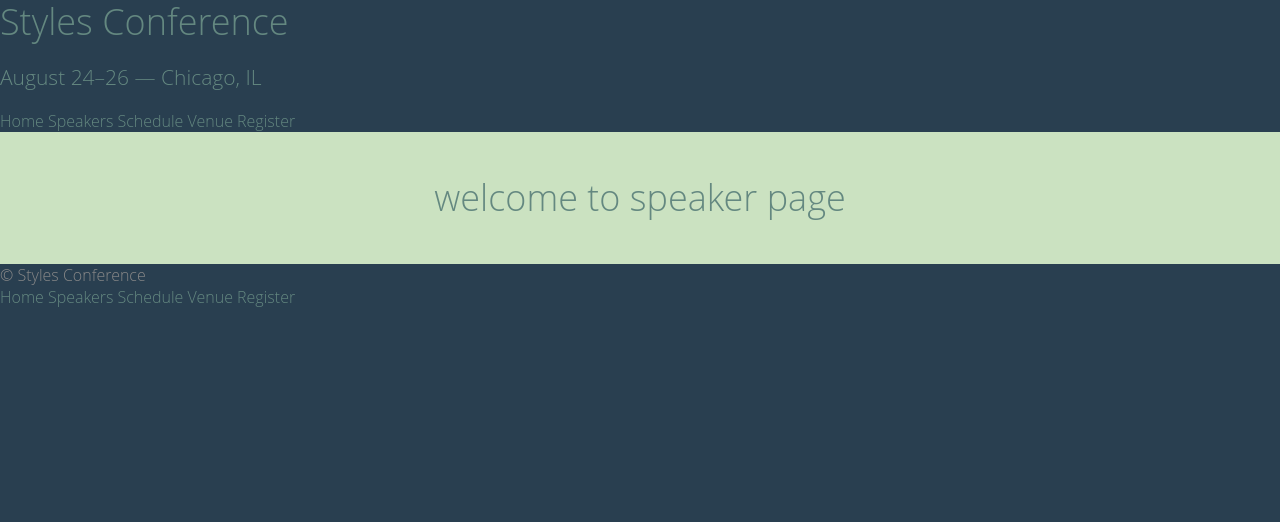
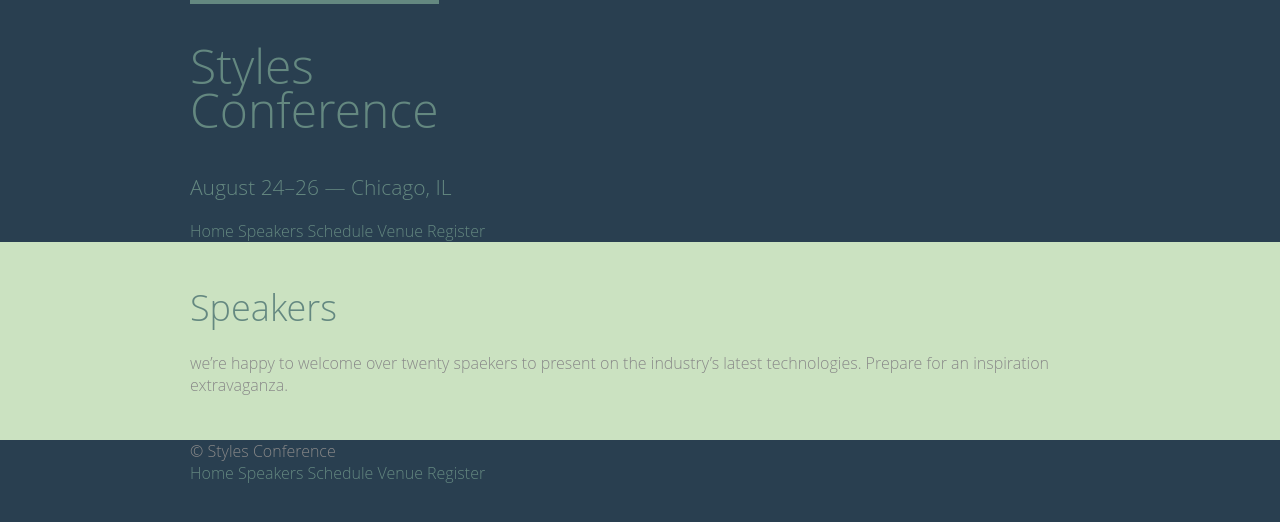
Before and after one commit to NgangmanTeddy/styles_conference, a plain HTML site: page speaker.html in a window 1280 px wide. Drawn offline with Linux system fonts and the light colour scheme.

Commit message:
added classes to speakers page

```diff
--- a/speaker.html
+++ b/speaker.html
@@ -7,10 +7,10 @@
     <link rel="stylesheet" href="./assets/styles_sheets/main.css">
 </head>
 <body>
-    <header>
-        <a href="index.html"><h1>Styles Conference</h1></a>
-        <h3>August 24&ndash;26 &mdash; Chicago, IL</h3>
-        <nav>
+    <header class="container group primary-header">
+        <a href="index.html"><h1 class="logo">Styles <br> Conference</h1></a>
+        <h3 class="tagline">August 24&ndash;26 &mdash; Chicago, IL</h3>
+        <nav class="nav primary-nav">
             <a href="index.html">Home</a>
             <a href="speaker.html">Speakers</a>
             <a href="schedule.html">Schedule</a>
@@ -19,14 +19,16 @@
         </nav>
     </header>
     <section class="row_alt">
-        <div class="container">
+        <div class="lead container">
 
-            <h1 class="cnt">welcome to speaker page</h1>
+            <h1>Speakers</h1>
+            <p>we&#8217;re happy to welcome over twenty spaekers to present on the industry&#8217;s latest technologies. Prepare for an inspiration extravaganza.</p>
+
         </div>
     </section>
-    <footer>
+    <footer class="container primary-footer group">
         <small>&copy; Styles Conference</small>
-        <nav>
+        <nav class="nav primary-nav">
             <a href="index.html">Home</a>
             <a href="speaker.html">Speakers</a>
             <a href="schedule.html">Schedule</a>
```
